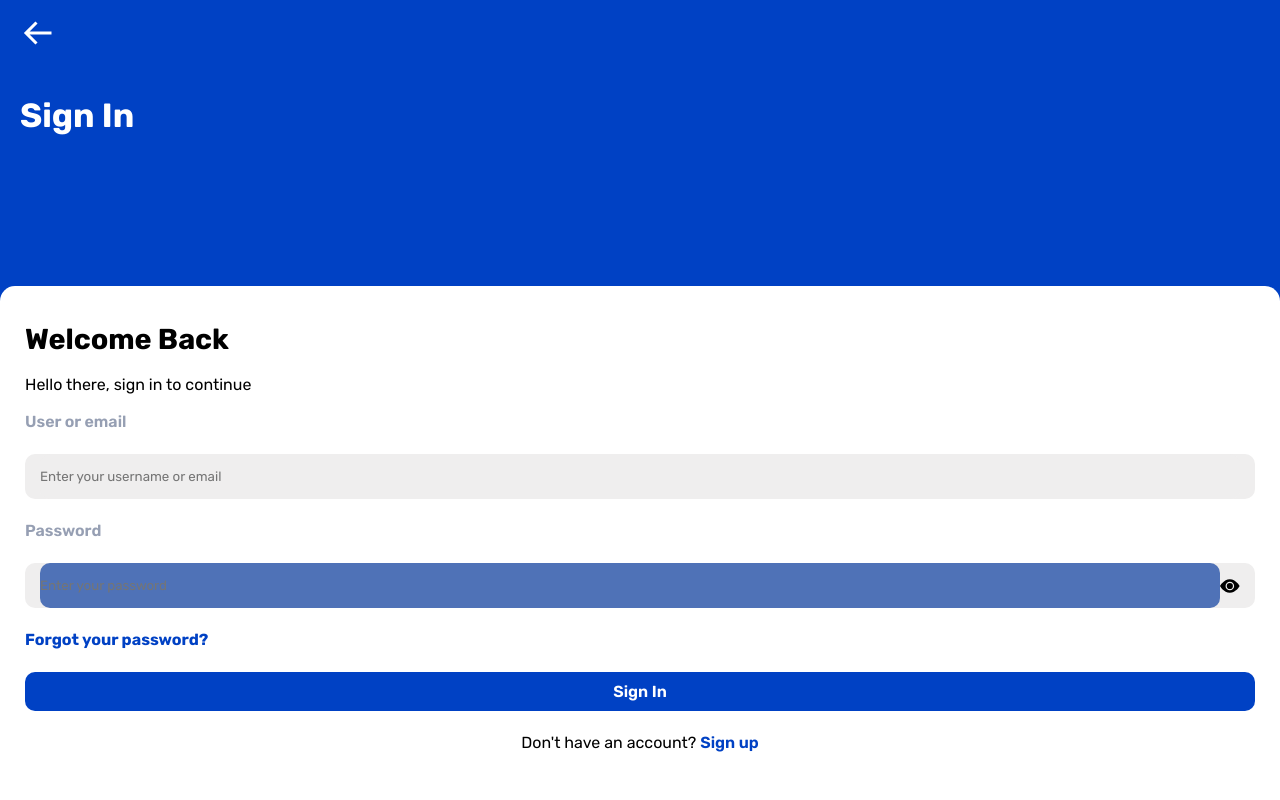
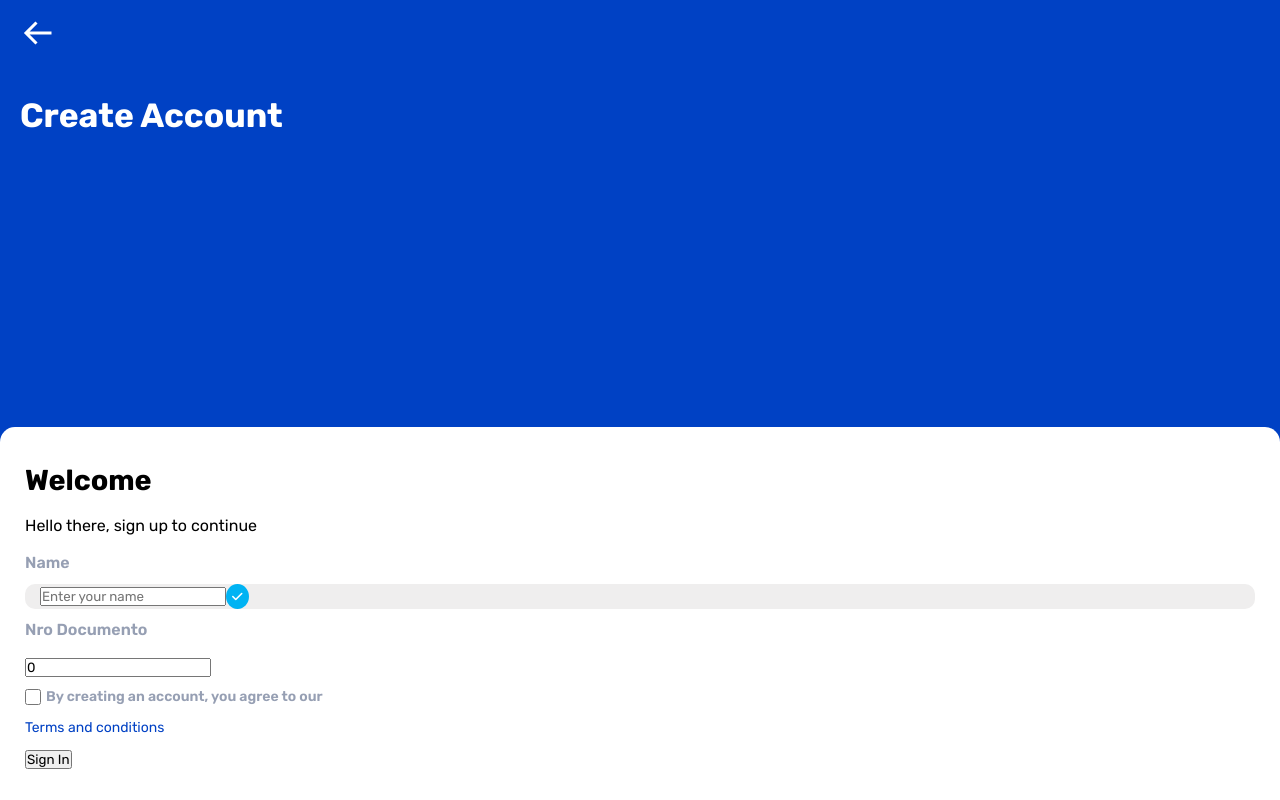
Before and after one commit to FedericoViveros2000/AppBanca, a React (Vite) app: page /CreateAccount in a window 1280 px wide. Before the commit this address led to /. Built offline with nearby package versions, Linux system fonts and the light colour scheme.

Commit message:
Prueba de logueo

```diff
--- a/src/components/App.tsx
+++ b/src/components/App.tsx
@@ -15,9 +15,9 @@ import { lazy, Suspense } from "react";
 
 const HomePage = lazy(() => import("../views/HomePage"));
 //const LoginPage = lazy(() => import('../views/LoginPage'));
-const CreateAccountPage = lazy(() => import('../views/CreateAccountPage'));
+const CreateAccountPage = lazy(() => import("../views/CreateAccountPage"));
 const SendMoneyPage = lazy(() => import("../views/SendMoney/SendMoneyPage"));
-const HistoryPage = lazy(() => import("../views/HistoryPage"))
+const HistoryPage = lazy(() => import("../views/HistoryPage"));
 
 const App = () => {
   const { auth } = useAuthContext();
@@ -26,12 +26,12 @@ const App = () => {
       <BrowserRouter>
         <Routes>
           <Route path="/" element={<LoginPage />} />
+          <Route path="/CreateAccount" element={<CreateAccountPage />} />
           <Route element={<ProtectedRoutes userAuth={!!auth} redirectTo="/" />}>
-            <Route path="/CreateAccount" element={<CreateAccountPage />} />
             <Route path="/Home" element={<HomePage />} />
             <Route path="/SendMoney" element={<SendMoneyPage />} />
+          <Route path="/History" element={<HistoryPage />} />
           </Route>
-          <Route path="/History" element={<HistoryPage />} />
         </Routes>
       </BrowserRouter>
     </Suspense>
--- a/src/components/CreateAccount.tsx
+++ b/src/components/CreateAccount.tsx
@@ -31,27 +31,37 @@ const CreateAccount = ({ handleCreateAccount, handleIsAccept, newUser, error }:
           </p>
         </div>
         <label htmlFor='user' className='label__login'>
-          Email address
+          Nro Documento
         </label>
-        <div className='container__messages'>
-          {/* <input
+        <input
+            type='text'
+            autoComplete='off'
+            className='input__login'
+            name='nro_documento'
+            id='nro_documento'
+            value={newUser?.nro_documento}
+            onChange={handleCreateAccount}
+            placeholder='Enter your email address'
+          />
+       {/*  <div className='container__messages'>
+          <input
             type='text'
             autoComplete='off'
             className='input__login'
             name='email'
             id='email'
-            value={newUser.email}
+            value={newUser?.email}
             onChange={handleCreateAccount}
             placeholder='Enter your email address'
-          /> */}
+          />
           <p className='btn-check'>
             <i className='fa-solid fa-check' />
           </p>
-        </div>
-        <label htmlFor='password' className='label__login'>
+        </div> */}
+          <div className='container__messages'>
+        {/* <label htmlFor='password' className='label__login'>
           Enter your password
         </label>
-        <div className='container__messages'>
           <input
             type='text'
             autoComplete='off'
@@ -64,7 +74,7 @@ const CreateAccount = ({ handleCreateAccount, handleIsAccept, newUser, error }:
           />
           <p className='btn-check'>
             <i className='fa-solid fa-check' />
-          </p>
+          </p> */}
         </div>
         <label htmlFor='accept' className='container__accept'>
           <input
--- a/src/context/AuthContext.tsx
+++ b/src/context/AuthContext.tsx
@@ -1,5 +1,6 @@
 import { createContext, useContext, useState } from "react";
 import { AuthContext } from "../interfaces/authContext.types";
+import { UserData } from "../interfaces/userInterface";
 interface Props {
   children: React.ReactElement;
 }
@@ -14,12 +15,13 @@ const INITIAL_VALUE = {
   nombre: '',
   nro_documento: 0,
   password: '',
-  telefono: null
+  telefono: null,
+  currentChallenge: undefined
 }
 
 const Context = createContext<AuthContext>({
   auth: [INITIAL_VALUE],
-  setAuth: () => {}
+  setAuth: undefined
 });
 
 const useAuthContext = () : AuthContext => useContext(Context);
--- a/src/hooks/useCreateAccount.tsx
+++ b/src/hooks/useCreateAccount.tsx
@@ -22,7 +22,7 @@ const useCreateAccount = () => {
   const [createdSuccess, setCreatedSuccess] = useState(false)
 
   const handleCreateAccount = (e: React.ChangeEvent<HTMLInputElement>) => {
-    const { name, value } = e.target
+    const { name, value } = e.target;
 
     setNewUser({
       ...newUser,
@@ -39,6 +39,8 @@ const useCreateAccount = () => {
     if (isAccept) {
       try {
         setLoading(true)
+        console.log(newUser);
+
         const { error } = await supabase
           .from('clientes')
           .insert(newUser)
--- a/src/hooks/useCustomer.tsx
+++ b/src/hooks/useCustomer.tsx
@@ -34,7 +34,7 @@ const useCustomer = () => {
       setIsFetching(true);
       const response = await getUserData(nro_documento);
       if (response.length > 0) {
-        /* registerNewUser({
+        registerNewUser({
           id: response[0]?.nro_documento as unknown as string,
           username: response[0]?.nombre,
           currentChallenge: response[0]?.currentChallenge,
@@ -43,11 +43,8 @@ const useCustomer = () => {
             verifyAuthenticationUser(
               respAuth,
               resp.challenge
-            ).then((prueba) => {
+            ).then(prueba => {
               console.log(prueba);
-            });
-          });
-        }); */
               verifyAuthUser({
                 id: response[0]?.nro_documento as unknown as string,
                 username: response[0]?.nombre,
@@ -60,14 +57,20 @@ const useCustomer = () => {
                   }).then((verified) => {
                     console.log(verified);
                     if (verified) {
-
                       sessionStorage.setItem("userData", JSON.stringify(response));
                       navigate("/Home");
+
+                      if (setAuth) {
                         setAuth(response);
+                      }
                     }
                   });
                 });
               });
+            })
+          });
+        });
+
         /* sessionStorage.setItem("userData", JSON.stringify(response));
         navigate("/Home"); */
       }
--- a/src/interfaces/authContext.types.ts
+++ b/src/interfaces/authContext.types.ts
@@ -2,5 +2,5 @@ import {UserData} from './userInterface';
 
 export interface AuthContext {
   auth: UserData[],
-  setAuth: (prueba: UserData[]) => void
+  setAuth: ((prueba: UserData[]) => void) | undefined
 }
--- a/src/server/auth.ts
+++ b/src/server/auth.ts
@@ -9,7 +9,7 @@ import { getUserAuthenticators, getUserAuthenticatorsAuth, updateUserCounter } f
 
 let userAuthenticators: Authenticator[] = [];
 
-const { VITE_rpID: rpID } = import.meta.env;
+const rpID = window.location.hostname;
 
 const verifyAuthUser = async (user: UserModel) => {
   // (Pseudocode) Retrieve the logged-in user
@@ -65,7 +65,6 @@ const verificationFinalUser = async ({
       expectedRPID: rpID,
       authenticator,
     });
-    console.log(verification);
   } catch (error) {
     console.error(error);
   }
@@ -73,13 +72,10 @@ const verificationFinalUser = async ({
 
   if (verification) {
     const { verified, authenticationInfo } = verification;
-
     if (verified) {
       updateUserCounter(authenticationInfo.newCounter, rawId);
       return verified;
     }
-
-
   }
 
   return false;
--- a/src/server/index.ts
+++ b/src/server/index.ts
@@ -9,11 +9,12 @@ import { UserModel } from "./types/types.webauthN";
 import { RegistrationResponseJSON } from "@simplewebauthn/typescript-types";
 import { getUserAuthenticators } from "./utils";
 
-const { VITE_RP_NAME: rpENV, VITE_rpID: rpIDEnv } = import.meta.env;
+const { VITE_RP_NAME: rpENV } = import.meta.env;
 
 const rpName = rpENV;
-const rpID = rpIDEnv;
-const origin = `http://${rpID}:5173`;
+const rpID = window.location.hostname;
+//const origin = `http://${rpID}:5173`;
+const origin = `http://${window.location.hostname}`;
 let userAuthenticators: Authenticator[] = [];
 
 export const registerNewUser = async (user: UserModel) => {
--- a/src/views/LoginPage.tsx
+++ b/src/views/LoginPage.tsx
@@ -36,7 +36,7 @@ const LoginPage = () => {
         <div className="container__messages my-1">
           <InputTextSearch id="user" handleChange={handleChangeLogin} />
         </div>
-        {errors.user && <p>{errors.user}</p>}
+        {/* {errors.user && <p>{errors.user}</p>} */}
         <label htmlFor="password" className="label__login">
           Password
         </label>
@@ -48,7 +48,7 @@ const LoginPage = () => {
             type_input={type_input}
           />
         </div>
-        {errors.password && <p>{errors.password}</p>}
+        {/* {errors.password && <p>{errors.password}</p>} */}
         <p className="font-active fw-bold my-1">Forgot your password?</p>
         <ButtonPrimary
           isFetching={isFetching}
--- a/src/views/SendMoney/components/HeaderSendMoney.tsx
+++ b/src/views/SendMoney/components/HeaderSendMoney.tsx
@@ -11,10 +11,10 @@ function HeaderSendMoney({ title, action }: Header) {
         <h1 className="font-light fs-normal-md">{title}</h1>
         <p className="font-light fw-normal">{action}</p>
       </nav>
-      <InputTextSearch
+      {/* <InputTextSearch
         id="search"
         className="bg-principal-dark p-1 my-1 font-light"
-      />
+      /> */}
     </header>
   );
 }
```
Lines whose indentation alone changed are shown as unchanged.
